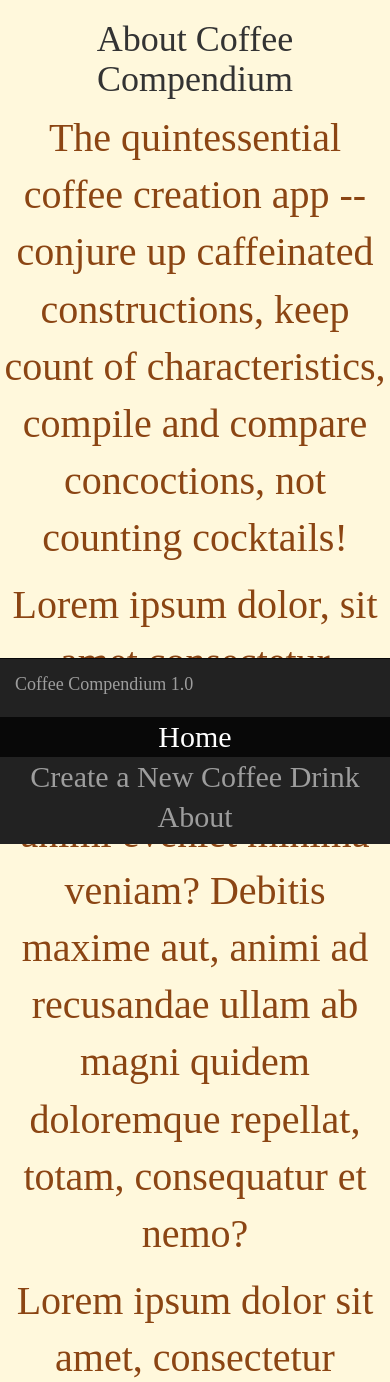
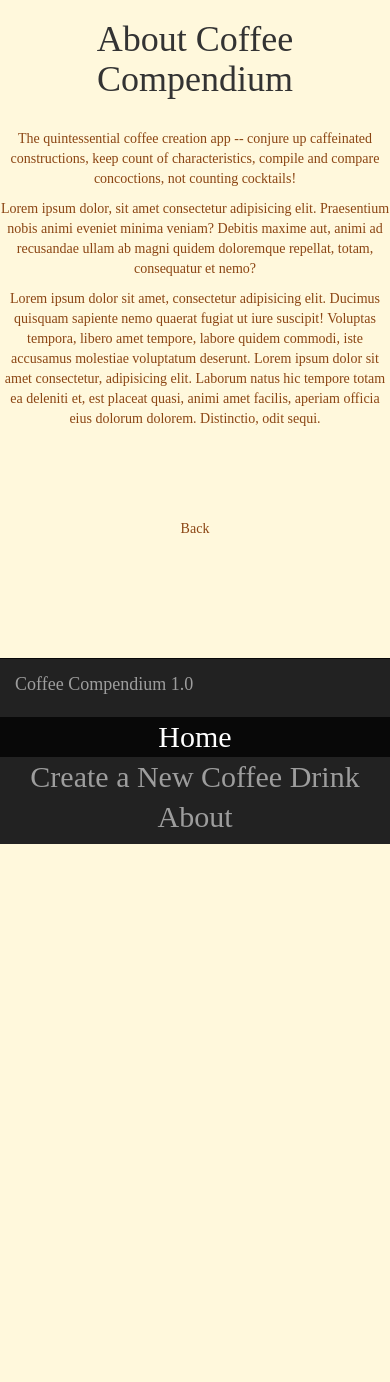
Before and after one commit to migcast21/ZoidbergProjectTwo, a Node server app: page /drinks/about in a window 390 px wide. Shown: the top 1382 px of the page. After the commit the page ends 844 px from the top, so only its background shows below. Run offline with Node 20, Linux system fonts and the light colour scheme; data that the repository does not hold is empty; some libraries are stand-ins or nearby versions; some web fonts are replaced.

Commit message:
media queries

```diff
--- a/public/style.css
+++ b/public/style.css
@@ -24,10 +24,13 @@ body {
 
 @media screen and (min-width: 320px) and (max-width: 999px) {
     table {font-size: 40px; min-width: 60%}
-    p {font-size: 40px; min-width: 60%}
+    p:not(.aboutText) {font-size: 40px; min-width: 60%}
     h3 {font-size: 30px;}
     .navbar {font-size: 30px; position: fixed;}
+    img {min-width: 220px;}
 }
+
+
 
 .navbar {
     margin-bottom: 0;
--- a/views/about.ejs
+++ b/views/about.ejs
@@ -12,9 +12,10 @@
 </head>
 <body>
     <h1>About Coffee Compendium</h1>
-    <p>The quintessential coffee creation app -- conjure up caffeinated constructions, keep count of characteristics, compile and compare concoctions, not counting cocktails! </p>
-    <p>Lorem ipsum dolor, sit amet consectetur adipisicing elit. Praesentium nobis animi eveniet minima veniam? Debitis maxime aut, animi ad recusandae ullam ab magni quidem doloremque repellat, totam, consequatur et nemo?</p>
-    <p>Lorem ipsum dolor sit amet, consectetur adipisicing elit. Ducimus quisquam sapiente nemo quaerat fugiat ut iure suscipit! Voluptas tempora, libero amet tempore, labore quidem commodi, iste accusamus molestiae voluptatum deserunt. Lorem ipsum dolor sit amet consectetur, adipisicing elit. Laborum natus hic tempore totam ea deleniti et, est placeat quasi, animi amet facilis, aperiam officia eius dolorum dolorem. Distinctio, odit sequi.</p>
+    <br/>
+    <p class = "aboutText">The quintessential coffee creation app -- conjure up caffeinated constructions, keep count of characteristics, compile and compare concoctions, not counting cocktails! </p>
+    <p class = "aboutText">Lorem ipsum dolor, sit amet consectetur adipisicing elit. Praesentium nobis animi eveniet minima veniam? Debitis maxime aut, animi ad recusandae ullam ab magni quidem doloremque repellat, totam, consequatur et nemo?</p>
+    <p class = "aboutText">Lorem ipsum dolor sit amet, consectetur adipisicing elit. Ducimus quisquam sapiente nemo quaerat fugiat ut iure suscipit! Voluptas tempora, libero amet tempore, labore quidem commodi, iste accusamus molestiae voluptatum deserunt. Lorem ipsum dolor sit amet consectetur, adipisicing elit. Laborum natus hic tempore totam ea deleniti et, est placeat quasi, animi amet facilis, aperiam officia eius dolorum dolorem. Distinctio, odit sequi.</p>
     <nav class="navbar navbar-inverse navbar-fixed-bottom">
         <div class="container-fluid">
           <div class="navbar-header">
```
